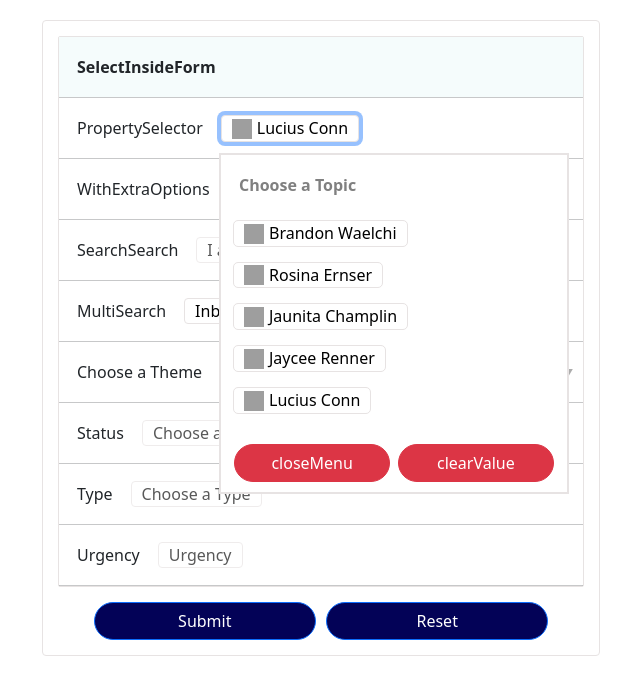
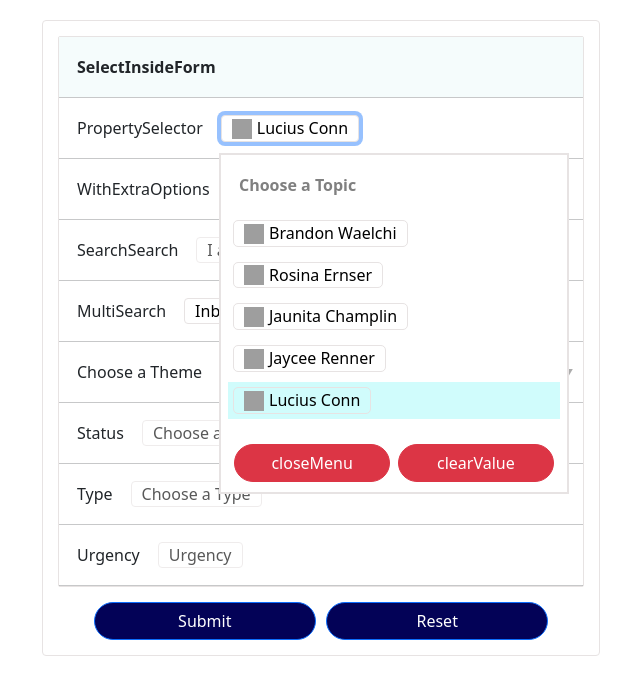
Before and after one commit to hayktermarkosyan/formComponent, a React (Create React App) app: page / in a window 1280 px wide. Both pictures are taken after a click on the button "Lucius Conn". Shown: the top 694 px of the page, without its empty margins (319-959 px from the left). Built offline with nearby package versions, Linux system fonts and the light colour scheme; grey boxes are pictures that could not be loaded.

Commit message:
second commit

```diff
--- a/src/Components/SelectInsideForm.css
+++ b/src/Components/SelectInsideForm.css
@@ -16,7 +16,7 @@
 }
 
 .rowStyle:hover {
-    background-color: #F5FCFC;
+    background-color: #d0fcfc;
 }
 
 .HR {
@@ -144,7 +144,7 @@
     padding-left: 10px!important;
     padding-right: 10px!important;
     color: black!important;
-    background-color: white!important;
+    background-color: white;
     text-align: left!important;
     border: 1px solid #E7E3E3!important;
     border-radius: 5px;
@@ -164,10 +164,6 @@
     border-radius: 4px;
 }
 
-.DropDownItemColumn:active {
-    color: #F5FCFC!important;
-}
-
 .DropDownListBtn {
     border-radius: 20px!important;
     margin-top: 20px;
--- a/src/Components/SelectInsideForm.js
+++ b/src/Components/SelectInsideForm.js
@@ -4,16 +4,75 @@ import 'bootstrap/dist/css/bootstrap.min.css';
 import { Container, Row, Col, Form, Button, Dropdown } from 'react-bootstrap';
 import profileLogo from './profile.png';
 
-const first_INPUT_options = ["Brandon Waelchi", "Rosina Ernser", "Jaunita Champlin", "Jaycee Renner", "Lucius Conn"];
 
 function SelectInsideForm () {
 
     const [is_FIRST_Open, setIs_FIRST_Open] = useState(false);
-    const [selected_FIRST_Option, setSelected_FIRST_Option] = useState(null);
+    const [FIRST_Option, setFIRST_Option] = useState([
+        {
+            id: Math.random(),
+            name: "Brandon Waelchi",
+            icon: (<img src={profileLogo} alt="profileLogo" className="profileLogo" />),
+            isSelected: false
+        },
+        {
+            id: Math.random(),
+            name: "Rosina Ernser",
+            icon: (<img src={profileLogo} alt="profileLogo" className="profileLogo" />),
+            isSelected: false
+        },
+        {
+            id: Math.random(),
+            name: "Jaunita Champlin",
+            icon: (<img src={profileLogo} alt="profileLogo" className="profileLogo" />),
+            isSelected: false
+        },
+        {
+            id: Math.random(),
+            name: "Jaycee Renner",
+            icon: (<img src={profileLogo} alt="profileLogo" className="profileLogo" />),
+            isSelected: false
+        },
+        {
+            id: Math.random(),
+            name: "Lucius Conn",
+            icon: (<img src={profileLogo} alt="profileLogo" className="profileLogo" />),
+            isSelected: true
+        }
+    ]);
+
+    const [is_SECOND_Open, setIs_SECOND_Open] = useState(false);
+    const [SECOND_Option, setSECOND_Option] = useState([
+        {
+            id: Math.random(),
+            name: "Global",
+            icon: (<img src={profileLogo} alt="profileLogo" className="profileLogo" />),
+            isSelected: false
+        },
+        {
+            id: Math.random(),
+            name: "Dynamic Factors Orchestrator",
+            icon: (<img src={profileLogo} alt="profileLogo" className="profileLogo" />),
+            isSelected: false
+        },
+        {
+            id: Math.random(),
+            name: "Human Communications Administrator",
+            icon: (<img src={profileLogo} alt="profileLogo" className="profileLogo" />),
+            isSelected: false
+        },
+        {
+            id: Math.random(),
+            name: "Principal Functionality Producer",
+            icon: (<img src={profileLogo} alt="profileLogo" className="profileLogo" />),
+            isSelected: false
+        }
+    ]);
+
     const ref_FIRST = useRef();
 
     useEffect(() => {
-        const checkIfClickedOutside = (e) => {
+        const checkIfClickedOutside = e => {
             if (is_FIRST_Open && ref_FIRST.current && !ref_FIRST.current.contains(e.target)) {
                 setIs_FIRST_Open(false);
             }
@@ -24,33 +83,10 @@ function SelectInsideForm () {
         };
     }, [is_FIRST_Open]);
 
-    const [is_SECOND_Open, setIs_SECOND_Open] = useState(false);
-    const [SECOND_Option, setSECOND_Option] = useState([
-        {
-            name: "Global",
-            icon: (<img src={profileLogo} alt="profileLogo" className="profileLogo" />),
-            isSelected: false
-        },
-        {
-            name: "Dynamic Factors Orchestrator",
-            icon: (<img src={profileLogo} alt="profileLogo" className="profileLogo" />),
-            isSelected: false
-        },
-        {
-            name: "Human Communications Administrator",
-            icon: (<img src={profileLogo} alt="profileLogo" className="profileLogo" />),
-            isSelected: false
-        },
-        {
-            name: "Principal Functionality Producer",
-            icon: (<img src={profileLogo} alt="profileLogo" className="profileLogo" />),
-            isSelected: false
-        }
-    ]);
     const ref_SECOND = useRef();
 
     useEffect(() => {
-        const checkIfClickedOutside = (e) => {
+        const checkIfClickedOutside = e => {
             if (is_SECOND_Open && ref_SECOND.current && !ref_SECOND.current.contains(e.target)) {
                 setIs_SECOND_Open(false);
             }
@@ -65,15 +101,39 @@ function SelectInsideForm () {
     const toggling_SECONDinput = () => setIs_SECOND_Open(!is_SECOND_Open);
 
     const on_FIRSTinput_OptionClicked = value => () => {
-        setSelected_FIRST_Option(value);
+        setFIRST_Option(FIRST_Option.map((option) => {
+            if (option.id === value.id) {
+                if (value.isSelected === false) {
+                    value.isSelected = !value.isSelected;
+                    return value;
+                } else {
+                    return value;
+                }
+            }
+            if(option.isSelected === true) {
+                option.isSelected = false;
+            }
+            return option;
+        }));
         setIs_FIRST_Open(false);
     };
 
     const on_SECONDinput_OptionClicked = value => () => {
-        setSECOND_Option(() => !value.isSelected)
+        setSECOND_Option(SECOND_Option.map((option) => {
+            if (option.id === value.id) {
+                if (value.isSelected === false) {
+                    value.isSelected = !value.isSelected;
+                    return value;
+                } else {
+                    return value;
+                }
+            }
+            if(option.isSelected === true) {
+                option.isSelected = false;
+            }
+            return option;
+        }));
         setIs_SECOND_Open(false);
-
-        console.log(value.isSelected)
     };
 
     return (
@@ -92,10 +152,9 @@ function SelectInsideForm () {
                         </Col>
 
                         <Col md={{ span: 8 }} className="rowCol">
-
                             <Button className="standBtn">
-                                <img src={profileLogo} alt="profileLogo" className="profileLogo" />
-                                {selected_FIRST_Option || "Lucius Conn"}
+                                {FIRST_Option.filter(option => option.isSelected)[0].icon}
+                                {FIRST_Option.filter(option => option.isSelected)[0].name}
                             </Button>
                         </Col>
 
@@ -107,14 +166,35 @@ function SelectInsideForm () {
                                 >
                                     <b>Choose a Topic</b>
                                 </p>
-                                {first_INPUT_options.map(option => (
+                                {FIRST_Option.map(option => {
+                                    if (option.isSelected) {
+                                        return (
+                                            <Col
+                                                style={{backgroundColor: '#d0fcfc'}}
+                                                className="DropDownItemColumn"
+                                                onClick={on_FIRSTinput_OptionClicked(option)}
+                                                key={Math.random()}
+                                            >
+                                                <Dropdown.Item
+                                                    style={{backgroundColor: '#d0fcfc'}}
+                                                    className="DropDownItem"
+                                                >
+                                                    {option.icon}
+                                                    {option.name}
+                                                </Dropdown.Item>
+                                            </Col>
+                                        )
+                                    } else {
+                                        return (
                                             <Col className="DropDownItemColumn" onClick={on_FIRSTinput_OptionClicked(option)} key={Math.random()}>
                                                 <Dropdown.Item className="DropDownItem">
-                                            <img src={profileLogo} alt="profileLogo" className="profileLogo" />
-                                            {option}
+                                                    {option.icon}
+                                                    {option.name}
                                                 </Dropdown.Item>
                                             </Col>
-                                ))}
+                                        )
+                                    }
+                                })}
                                 <Button
                                     className="btn-danger DropDownListBtn"
                                     style={{marginRight: '0.5rem'}}
@@ -136,7 +216,12 @@ function SelectInsideForm () {
                         </Col>
 
                         <Col md={{ span: 8 }} className="rowCol">
-                            <Button disabled className="standBtn">I am a Placeholder</Button>
+                            {SECOND_Option.filter(option => option.isSelected).length !== 0 ?
+                                <Button className="standBtn">
+                                    {SECOND_Option.filter(option => option.isSelected)[0].icon}
+                                    {SECOND_Option.filter(option => option.isSelected)[0].name}
+                                </Button> :
+                                <Button disabled className="standBtn">I am a Placeholder</Button>}
                         </Col>
 
                         {is_SECOND_Open && (
@@ -168,14 +253,40 @@ function SelectInsideForm () {
                                     Extra Option 3
                                 </Button>
 
-                                {SECOND_Option.map(option => (
-                                    <Col className="DropDownItemColumn" onClick={on_SECONDinput_OptionClicked(option)} key={Math.random()}>
+                                {SECOND_Option.map(option => {
+                                    if (option.isSelected) {
+                                        return (
+                                            <Col
+                                                style={{backgroundColor: '#d0fcfc'}}
+                                                className="DropDownItemColumn"
+                                                onClick={on_SECONDinput_OptionClicked(option)}
+                                                key={Math.random()}
+                                            >
+                                                <Dropdown.Item
+                                                    style={{backgroundColor: '#d0fcfc'}}
+                                                    className="DropDownItem"
+                                                >
+                                                    {option.icon}
+                                                    {option.name}
+                                                </Dropdown.Item>
+                                            </Col>
+                                        )
+                                    } else {
+                                        return (
+                                            <Col
+                                                className="DropDownItemColumn"
+                                                onClick={on_SECONDinput_OptionClicked(option)}
+                                                key={Math.random()}
+                                            >
                                                 <Dropdown.Item className="DropDownItem">
                                                     {option.icon}
                                                     {option.name}
                                                 </Dropdown.Item>
                                             </Col>
-                                ))}
+                                        )
+                                    }
+                                    })
+                                }
                                 <Button
                                     className="btn-danger DropDownListBtn"
                                     style={{marginRight: '0.5rem'}}
```
Lines whose indentation alone changed are shown as unchanged.
